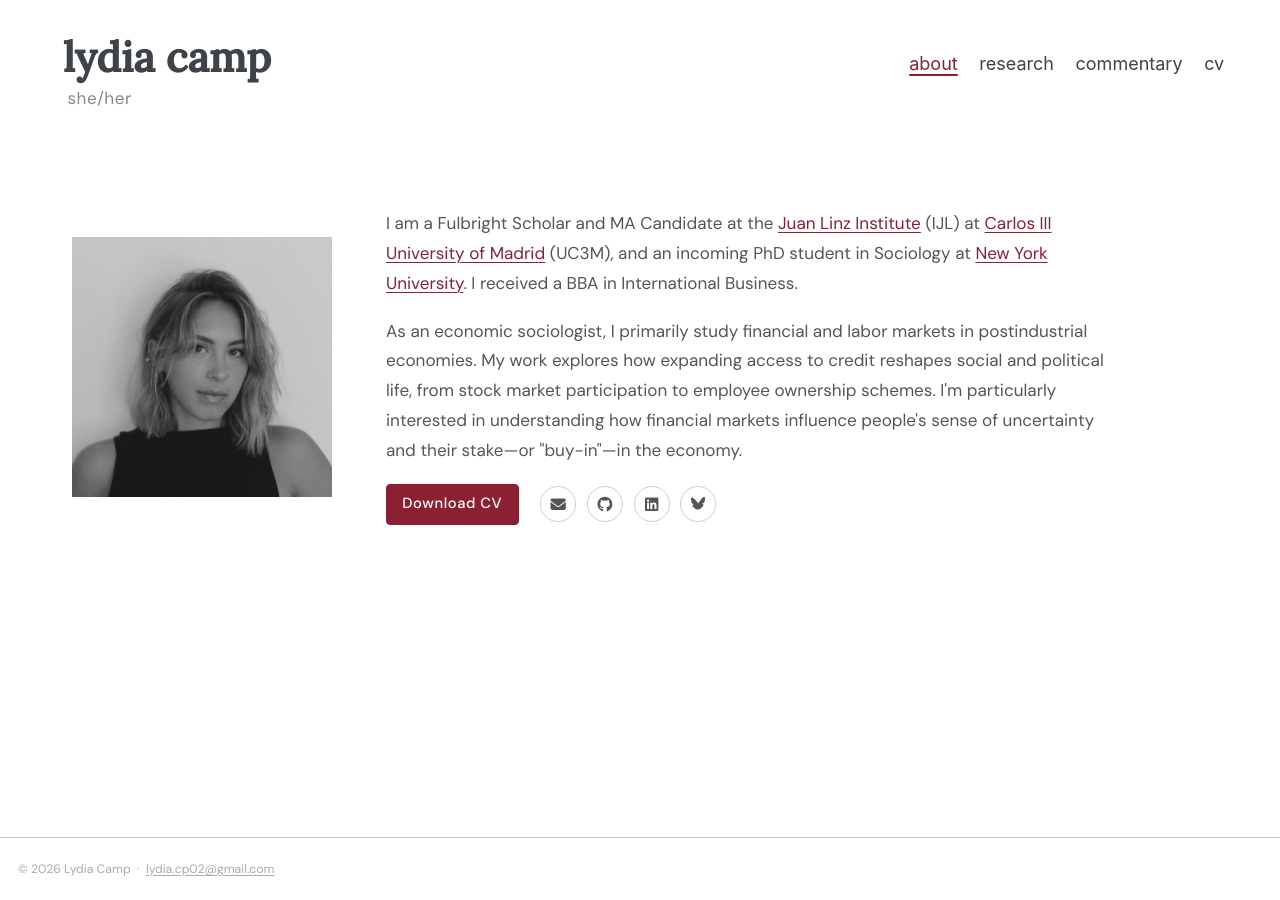
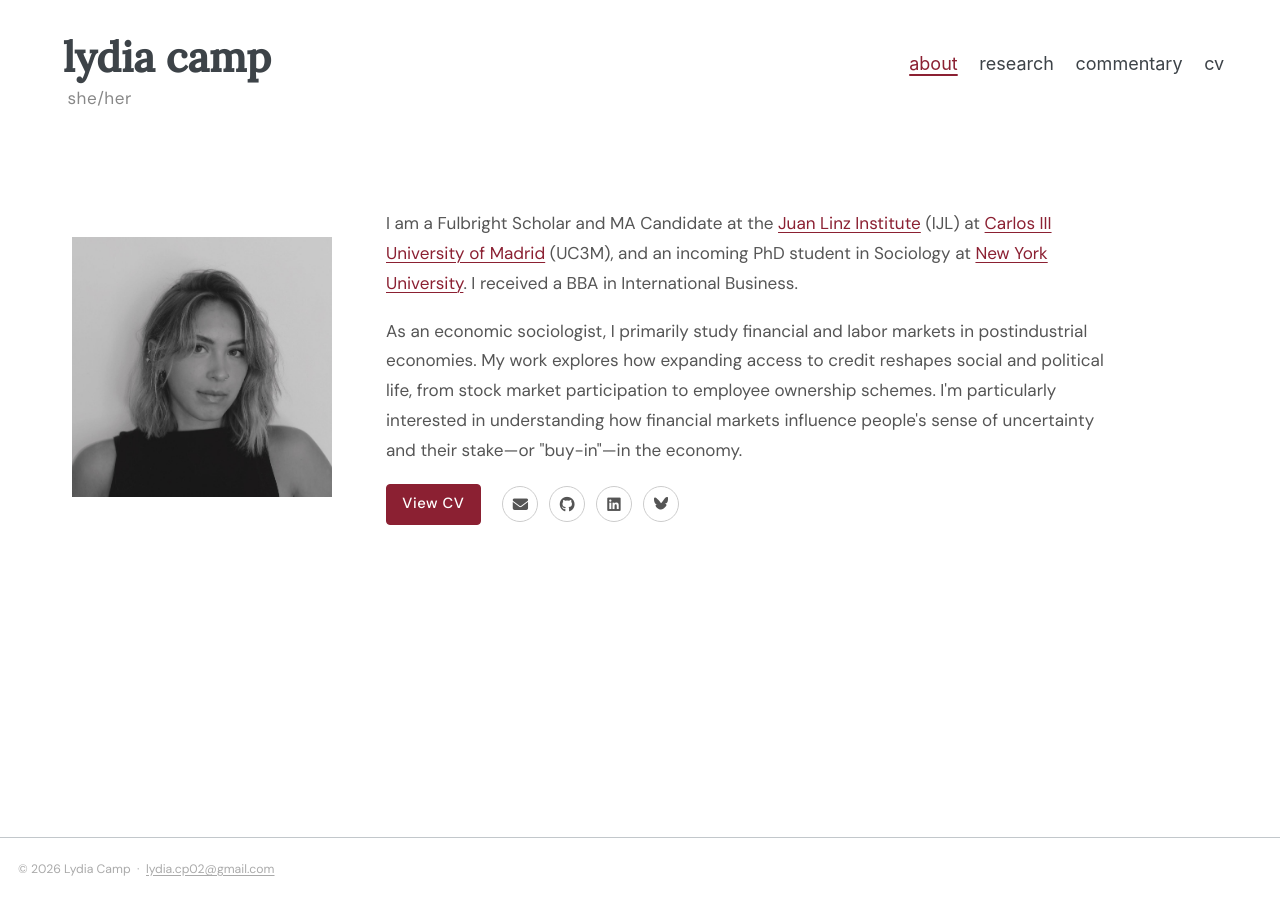
Before and after one commit to lydiagcamp/lydiagcamp.github.io, a Jekyll site: the page built from _pages/about.md, in a window 1280 px wide and 900 px high. Built offline with Jekyll 4.4.1, drawn with Linux system fonts in a browser that asks for light colours.

Commit message:
Change 'Download CV' to 'View CV', open in new tab
Co-Authored-By: Claude Sonnet 4.6 <noreply@anthropic.com>

```diff
--- a/_pages/about.md
+++ b/_pages/about.md
@@ -89,7 +89,7 @@ redirect_from:
     </p>
 
     <p class="home-text home-social-row">
-      <a href="/files/cv.pdf" class="cv-button">Download CV</a>
+      <a href="/files/cv.pdf" class="cv-button" target="_blank">View CV</a>
       {% if site.author.email %}<a href="mailto:{{ site.author.email }}" class="social-icon-btn" aria-label="Email"><i class="fas fa-envelope"></i></a>{% endif %}
       {% if site.author.github %}<a href="https://github.com/{{ site.author.github }}" class="social-icon-btn" aria-label="GitHub" target="_blank"><i class="fab fa-github"></i></a>{% endif %}
       {% if site.author.linkedin %}<a href="https://linkedin.com/in/{{ site.author.linkedin }}" class="social-icon-btn" aria-label="LinkedIn" target="_blank"><i class="fab fa-linkedin"></i></a>{% endif %}
```
